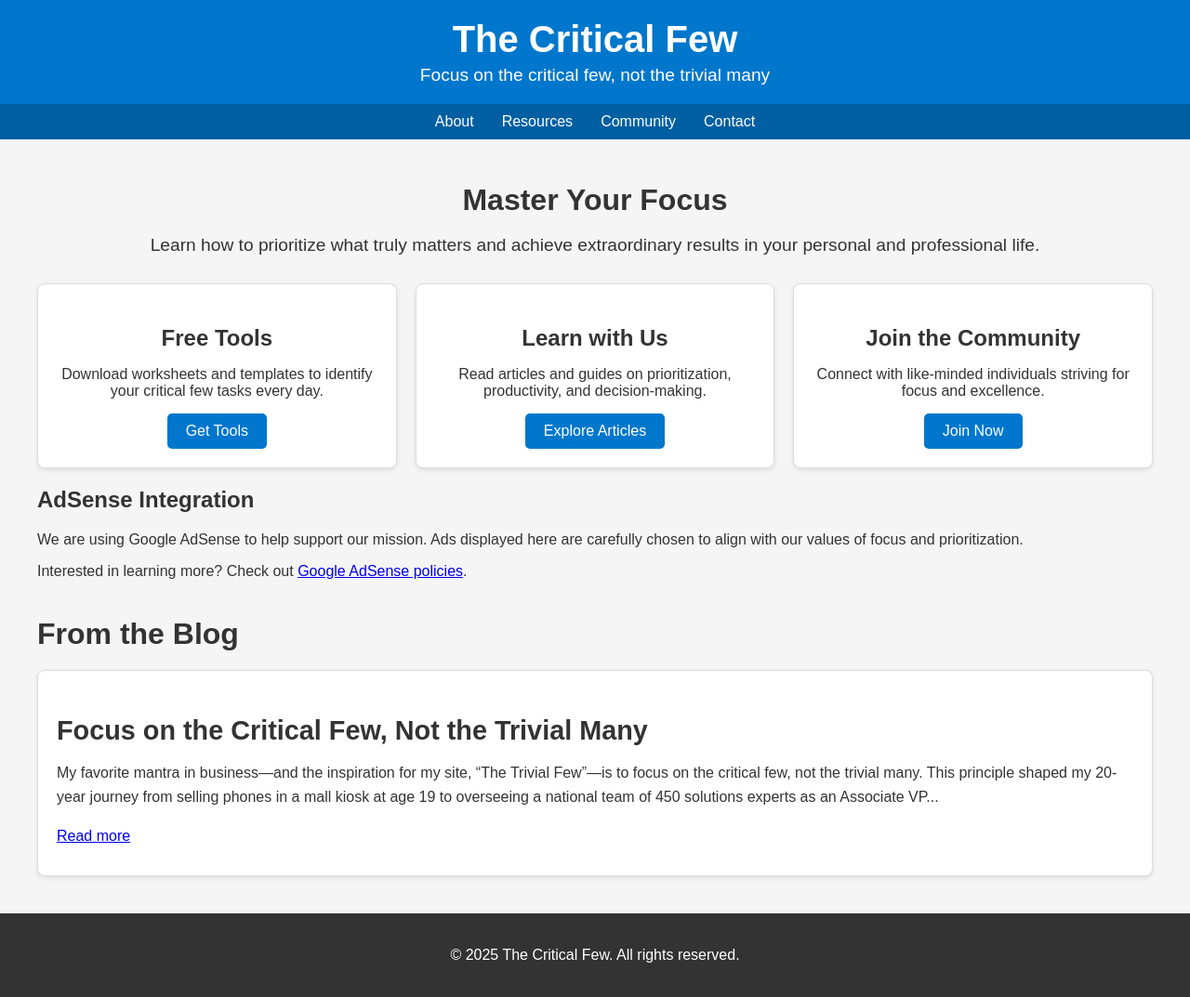
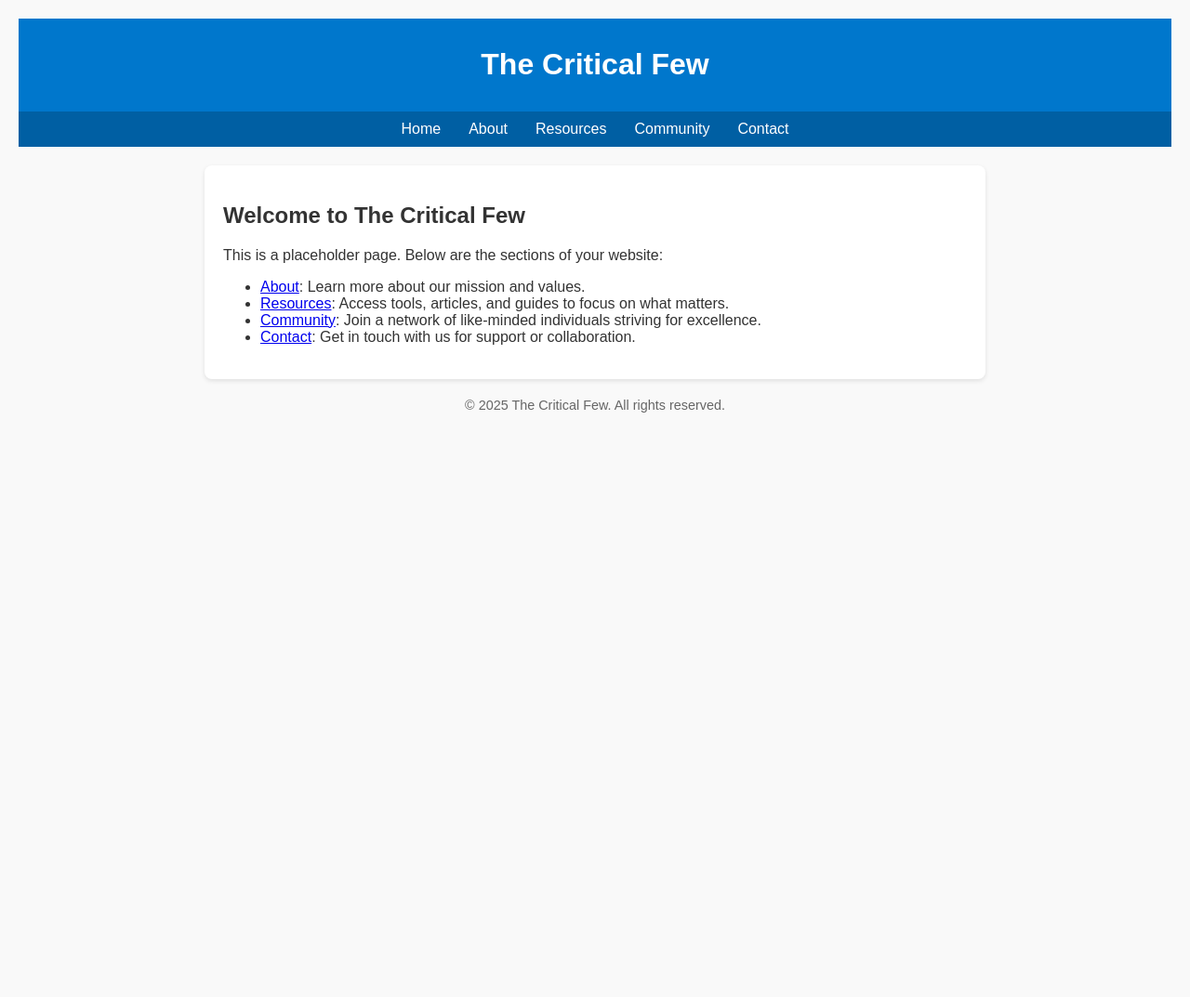
Before and after one commit to paultaki/TheCriticalFew, a plain HTML site: page index.html in a window 1280 px wide. Shown: the whole page at 93% size. After the commit the page ends 800 px from the top, so only its background shows below. Drawn offline with Linux system fonts and the light colour scheme.

Commit message:
Update index.html

```diff
--- a/index.html
+++ b/index.html
@@ -4,178 +4,70 @@
     <meta charset="UTF-8">
     <meta name="viewport" content="width=device-width, initial-scale=1.0">
     <title>The Critical Few</title>
-
-    <!-- AdSense Verification Code -->
-    <script async src="https://pagead2.googlesyndication.com/pagead/js/adsbygoogle.js?client=ca-pub-774602545469637" crossorigin="anonymous"></script>
-
-    <!-- Optional Meta Tag for AdSense Verification -->
-    <meta name="google-adsense-account" content="ca-pub-7746028545496037">
-
     <style>
         body {
             font-family: Arial, sans-serif;
             margin: 0;
-            padding: 0;
-            background-color: #f5f5f5;
+            padding: 20px;
+            background-color: #f9f9f9;
             color: #333;
         }
         header {
             background-color: #0077cc;
             color: #fff;
-            padding: 20px 0;
             text-align: center;
-        }
-        header h1 {
-            margin: 0;
-            font-size: 2.5rem;
-        }
-        header p {
-            margin: 5px 0 0;
-            font-size: 1.2rem;
+            padding: 10px 0;
         }
         nav {
+            background-color: #005fa3;
             display: flex;
             justify-content: center;
-            background-color: #005fa3;
             padding: 10px 0;
         }
         nav a {
             color: #fff;
+            margin: 0 15px;
             text-decoration: none;
-            margin: 0 15px;
-            font-size: 1rem;
         }
         nav a:hover {
             text-decoration: underline;
         }
         main {
+            max-width: 800px;
+            margin: 20px auto;
             padding: 20px;
-            max-width: 1200px;
-            margin: 0 auto;
-        }
-        .intro {
-            text-align: center;
-            margin-bottom: 30px;
-        }
-        .intro h2 {
-            font-size: 2rem;
-            margin-bottom: 10px;
-        }
-        .intro p {
-            font-size: 1.2rem;
-        }
-        .cards {
-            display: grid;
-            grid-template-columns: repeat(auto-fit, minmax(300px, 1fr));
-            gap: 20px;
-        }
-        .card {
-            background-color: #fff;
-            border: 1px solid #ddd;
+            background: #fff;
             border-radius: 8px;
-            padding: 20px;
             box-shadow: 0 2px 5px rgba(0, 0, 0, 0.1);
-            text-align: center;
-        }
-        .card h3 {
-            font-size: 1.5rem;
-            margin-bottom: 10px;
-        }
-        .card p {
-            font-size: 1rem;
-            margin-bottom: 15px;
-        }
-        .card a {
-            display: inline-block;
-            padding: 10px 20px;
-            background-color: #0077cc;
-            color: #fff;
-            text-decoration: none;
-            border-radius: 5px;
-            font-size: 1rem;
-        }
-        .card a:hover {
-            background-color: #005fa3;
         }
         footer {
             text-align: center;
-            padding: 20px;
-            background-color: #333;
-            color: #fff;
-        }
-        .blog-section {
-            margin-top: 40px;
-        }
-        .blog-section h2 {
-            font-size: 2rem;
-            margin-bottom: 20px;
-        }
-        .blog-section article {
-            background-color: #fff;
-            padding: 20px;
-            border: 1px solid #ddd;
-            border-radius: 8px;
-            box-shadow: 0 2px 5px rgba(0, 0, 0, 0.1);
-            margin-bottom: 20px;
-        }
-        .blog-section article h3 {
-            font-size: 1.8rem;
-            margin-bottom: 10px;
-        }
-        .blog-section article p {
-            font-size: 1rem;
-            line-height: 1.6;
-            margin-bottom: 10px;
+            margin-top: 20px;
+            font-size: 0.9rem;
+            color: #666;
         }
     </style>
 </head>
 <body>
     <header>
         <h1>The Critical Few</h1>
-        <p>Focus on the critical few, not the trivial many</p>
     </header>
     <nav>
-        <a href="#about">About</a>
-        <a href="#resources">Resources</a>
-        <a href="#community">Community</a>
-        <a href="#contact">Contact</a>
+        <a href="index.html">Home</a>
+        <a href="about.html">About</a>
+        <a href="resources.html">Resources</a>
+        <a href="community.html">Community</a>
+        <a href="contact.html">Contact</a>
     </nav>
     <main>
-        <section class="intro">
-            <h2>Master Your Focus</h2>
-            <p>Learn how to prioritize what truly matters and achieve extraordinary results in your personal and professional life.</p>
-        </section>
-        <section class="cards">
-            <div class="card">
-                <h3>Free Tools</h3>
-                <p>Download worksheets and templates to identify your critical few tasks every day.</p>
-                <a href="#">Get Tools</a>
-            </div>
-            <div class="card">
-                <h3>Learn with Us</h3>
-                <p>Read articles and guides on prioritization, productivity, and decision-making.</p>
-                <a href="#">Explore Articles</a>
-            </div>
-            <div class="card">
-                <h3>Join the Community</h3>
-                <p>Connect with like-minded individuals striving for focus and excellence.</p>
-                <a href="#">Join Now</a>
-            </div>
-        </section>
-        <section>
-            <h2>AdSense Integration</h2>
-            <p>We are using Google AdSense to help support our mission. Ads displayed here are carefully chosen to align with our values of focus and prioritization.</p>
-            <p>Interested in learning more? Check out <a href="https://support.google.com/adsense/answer/1346295">Google AdSense policies</a>.</p>
-        </section>
-        <section class="blog-section">
-            <h2>From the Blog</h2>
-            <article>
-                <h3>Focus on the Critical Few, Not the Trivial Many</h3>
-                <p>My favorite mantra in business—and the inspiration for my site, “The Trivial Few”—is to focus on the critical few, not the trivial many. This principle shaped my 20-year journey from selling phones in a mall kiosk at age 19 to overseeing a national team of 450 solutions experts as an Associate VP...</p>
-                <p><a href="critical-few-blog.html">Read more</a></p>
-
-            </article>
-        </section>
+        <h2>Welcome to The Critical Few</h2>
+        <p>This is a placeholder page. Below are the sections of your website:</p>
+        <ul>
+            <li><a href="about.html">About</a>: Learn more about our mission and values.</li>
+            <li><a href="resources.html">Resources</a>: Access tools, articles, and guides to focus on what matters.</li>
+            <li><a href="community.html">Community</a>: Join a network of like-minded individuals striving for excellence.</li>
+            <li><a href="contact.html">Contact</a>: Get in touch with us for support or collaboration.</li>
+        </ul>
     </main>
     <footer>
         <p>&copy; 2025 The Critical Few. All rights reserved.</p>
```
